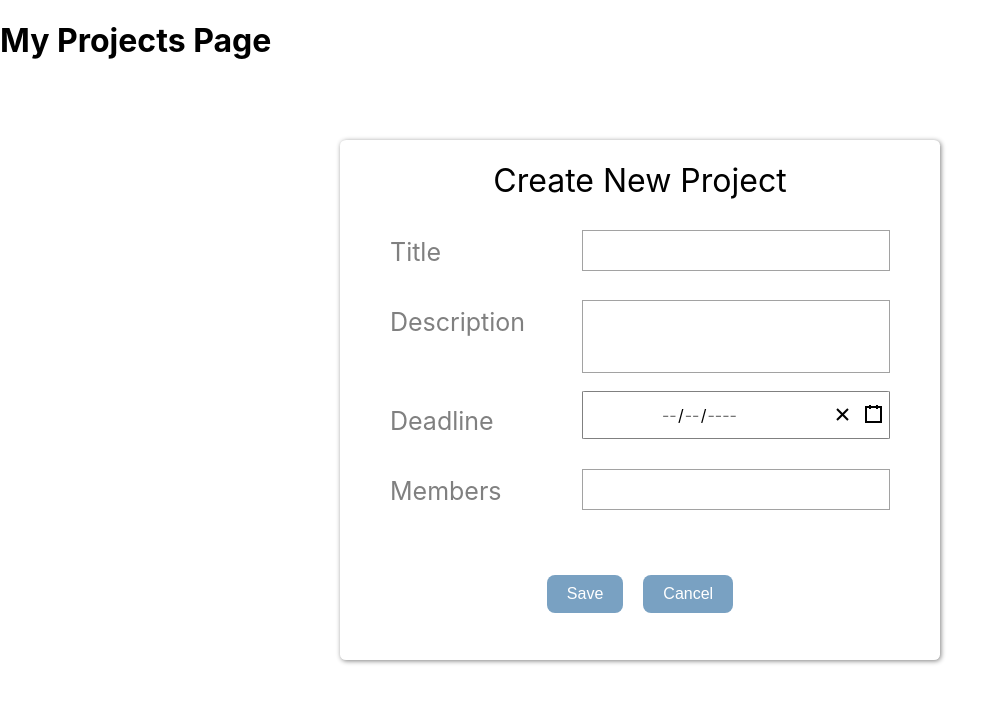
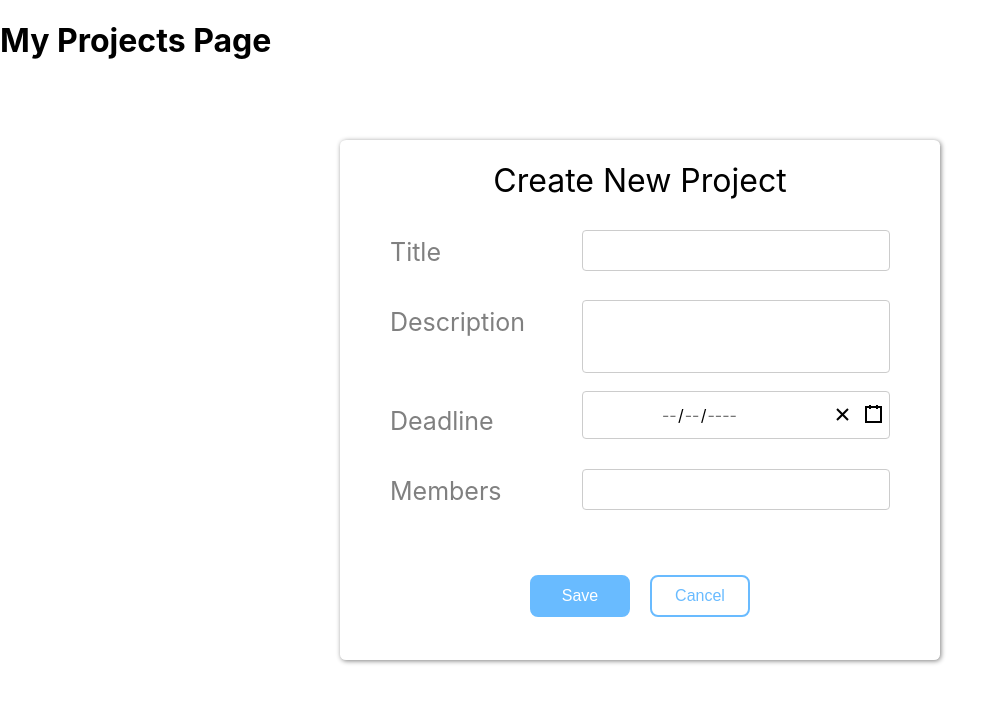
Before and after one commit to kanna02/ticket-app, a React (Create React App) app in the folder client/: page /my-projects in a window 1280 px wide. Shown: the top 702 px of the page, without its empty margins (0-1005 px from the left). Built offline with nearby package versions, Linux system fonts and the light colour scheme.

Commit message:
css updated for button, dropdown, date, text-input

```diff
--- a/client/src/components/button/Button.css
+++ b/client/src/components/button/Button.css
@@ -1,7 +1,7 @@
 .btn-save {
     padding: 10px 20px;
-    background-color: #79a1c2;
-    border: none;
+    background-color: #69bbff;
+    border: 2px solid #69bbff;
     color: white;
     text-align: center;
     text-decoration: none;
@@ -12,10 +12,34 @@
     cursor: pointer;
     border-radius: 8px;
     outline: none;
+    width: 100px;
   }
 
   .btn-save:hover {
     background-color: white;
     color: black;
-    border: 1px solid #4CAF50;
+    border: 2px solid #4CAF50;
   }
+
+  .btn-cancel {
+    padding: 10px 20px;
+    background-color: white;
+    border: 2px solid #69bbff;
+    color: #69bbff;
+    text-align: center;
+    text-decoration: none;
+    display: inline-block;
+    font-size: 16px;
+    margin: 4px 10px;
+    transition-duration: 0.4s;
+    cursor: pointer;
+    border-radius: 8px;
+    outline: none;
+    width: 100px;
+  }
+
+  .btn-cancel:hover {
+    background-color: white;
+    color: black;
+    border: 2px solid #4CAF50;
+  }
--- a/client/src/components/button/Button.jsx
+++ b/client/src/components/button/Button.jsx
@@ -2,10 +2,10 @@ import React from 'react'
 import "./Button.css"
 
 
-export const Button = ({ text, onClick }) => {
+export const Button = (props) => {
   return (
-    <button className="btn-save" onClick={onClick}>
-      {text}
+    <button className={(props.save && `btn-save`) || (props.cancel && 'btn-cancel')} onClick={props.onClick}>
+      {props.text}
     </button>
-  )
-}
+  );
+};
--- a/client/src/components/date/Date.css
+++ b/client/src/components/date/Date.css
@@ -21,8 +21,8 @@
     display: flex;
     flex-grow: 1;
     flex-shrink: 0;
-    border: thin solid gray;
-    border-radius: 1%;
+    border: 1px solid #ccc;
+    border-radius: 4px;
   }
 
   .react-date-picker__inputGroup {
--- a/client/src/components/dropdown/Dropdown.css
+++ b/client/src/components/dropdown/Dropdown.css
@@ -6,6 +6,7 @@
     font-size: 16px;
     color: #333;
     margin: 10px 0;
+    width: 100%;
   }
 
   .dropdown:focus {
--- a/client/src/components/project-popup/ProjectPopup.jsx
+++ b/client/src/components/project-popup/ProjectPopup.jsx
@@ -36,8 +36,8 @@ export function ProjectPopup(props) {
                 </div>
             </div>
             <div className="buttons">
-                <Button text="Save"/>
-                <Button text="Cancel" onClick={props.cancelOnClick}/>
+                <Button save text="Save"/>
+                <Button cancel text="Cancel" onClick={props.cancelOnClick}/>
             </div>
         </div>
     );
--- a/client/src/components/text-input/TextInput.css
+++ b/client/src/components/text-input/TextInput.css
@@ -3,13 +3,15 @@
   padding: 12px 20px;
   margin: 8px 0;
   box-sizing: border-box;
-  border: 1px solid rgb(162, 162, 162);
+  border: 1px solid #ccc;
+  border-radius: 4px;
 }
 
 .input-description{
-width: 100%;
-padding: 28px 20px;
-margin: 8px 0;
-box-sizing: border-box;
-border: 1px solid rgb(162, 162, 162);
+  width: 100%;
+  padding: 28px 20px;
+  margin: 8px 0;
+  box-sizing: border-box;
+  border: 1px solid #ccc;
+  border-radius: 4px;
 }
--- a/client/src/components/ticket-popup/TicketPopup.jsx
+++ b/client/src/components/ticket-popup/TicketPopup.jsx
@@ -1,10 +1,13 @@
-import React from "react";
+import React, { useState } from "react";
 import './TicketPopup.css';
 import { Button } from "../button/Button";
 import { TextInput } from "../text-input/TextInput";
 import Date from "../date/Date";
+import { Dropdown } from "../dropdown/Dropdown";
 
 export function TicketPopup(props) {
+
+    const [priority, setPriority] = useState(null);
 
     return(
         <div className="ticket-popup">
@@ -26,7 +29,7 @@ export function TicketPopup(props) {
             <div className="row">
                 <div className="label">Priority</div>
                 <div className="input">
-                    <TextInput/>
+                    <Dropdown options={["low", "medium", "high"]} selectedOption={priority} onSelect={setPriority}/>
                 </div>
             </div>
             <div className="row">
@@ -54,8 +57,8 @@ export function TicketPopup(props) {
                 </div>
             </div>
             <div className="buttons">
-                <Button text="Save"/>
-                <Button text="Cancel" onClick={props.cancelOnClick}/>
+                <Button save text="Save"/>
+                <Button cancel text="Cancel" onClick={props.cancelOnClick}/>
             </div>
         </div>
     );
```
